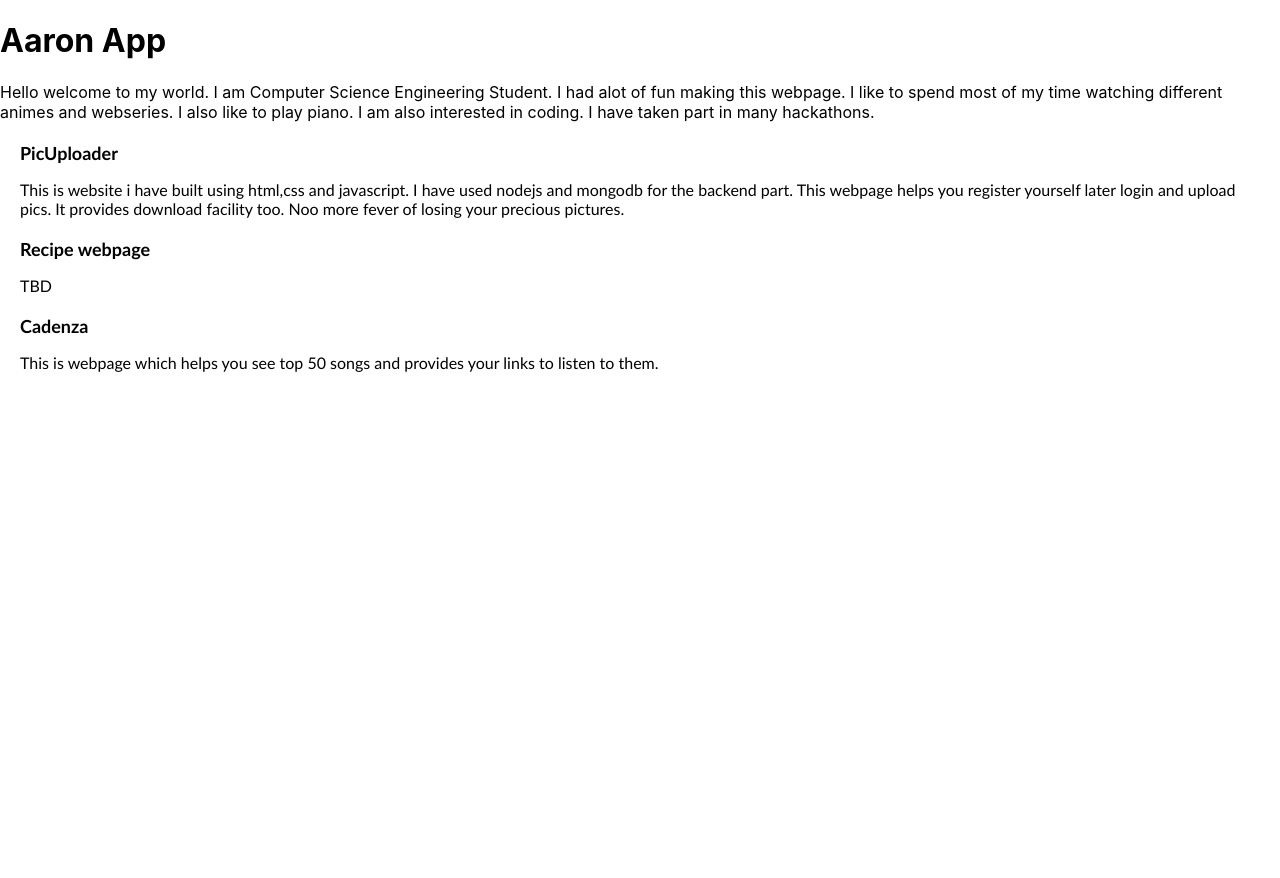
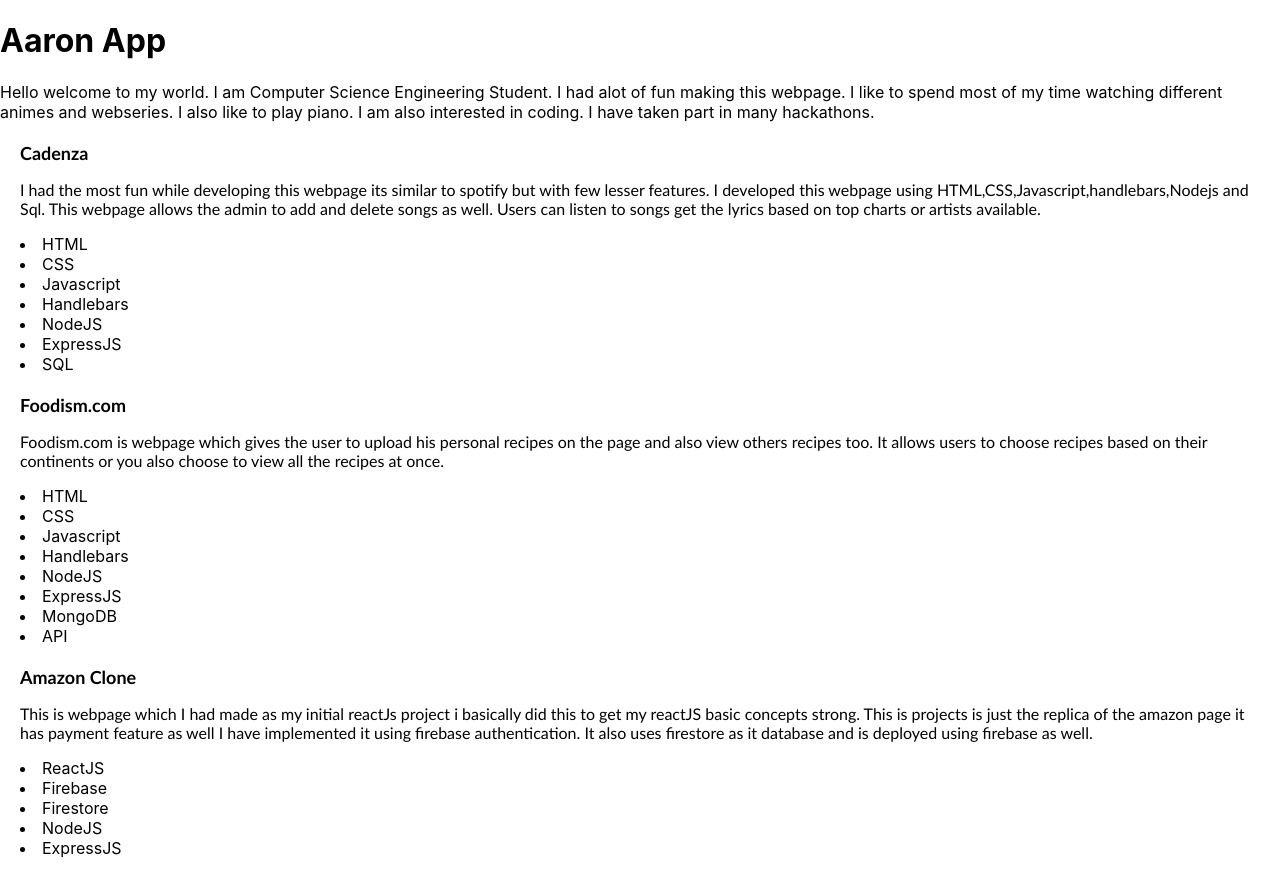
Before and after one commit to jevil25/portfolio, a React (Create React App) app: page / in a window 1280 px wide. Before the commit the page ends 800 px from the top, so only its background shows below. Built offline with nearby package versions, Linux system fonts and the light colour scheme.

Commit message:
aaded new component

```diff
--- a/package.json
+++ b/package.json
@@ -8,6 +8,7 @@
     "@testing-library/user-event": "^13.5.0",
     "react": "^18.2.0",
     "react-dom": "^18.2.0",
+    "react-router-dom": "^6.6.1",
     "react-scripts": "5.0.1",
     "web-vitals": "^2.1.4"
   },
--- a/src/App.js
+++ b/src/App.js
@@ -3,24 +3,22 @@
 import Header from './Components/Header.js'
 import Projects from './Components/Projects'
 import projectdata from './Projectdata'
+import { Router,Routes,Route } from "react-router-dom";
 
 function App() {
   return (
-    <><Header />
-    <Description />
-    <Projects
-      title={projectdata[0].title}
-      description={projectdata[0].description}
-    />
-    <Projects
-      title={projectdata[1].title}
-      description={projectdata[1].description}
-    />
-    <Projects
-      title={projectdata[2].title}
-      description={projectdata[2].description}
-    />
-          </>
+    <>
+      <Header />
+        <Description />
+          {Array(projectdata.length).fill().map((_,i)=>(
+            <Projects
+              Key={projectdata[i].Key}
+              title={projectdata[i].title}
+              description={projectdata[i].description}
+              frameworks={projectdata[i].Technologies_Used}
+              />
+          ))}
+   </>
   );
 }
 
--- a/src/Components/Projects.js
+++ b/src/Components/Projects.js
@@ -1,8 +1,11 @@
-function Project(props){
+function Project({ Key,title,description,frameworks }){
     return <>
     <div className="projects">
-        <h2 className="projecttitle">{props.title}</h2>
-        <p className="projectdes">{props.description}</p>
+        <h2 className="projecttitle">{title}</h2>
+        <p className="projectdes">{description}</p>
+        {Array(frameworks.length).fill().map((_,i)=>(
+            <li>{frameworks[i]}</li>
+        ))}
     </div>
     </>
 }
--- a/src/Projectdata.js
+++ b/src/Projectdata.js
@@ -1,15 +1,21 @@
 const Projectdata=[
     {
-    title:"PicUploader",
-    description:"This is website i have built using html,css and javascript. I have used nodejs and mongodb for the backend part. This webpage helps you register yourself later login and upload pics. It provides download facility too. Noo more fever of losing your precious pictures."
+    key:'1',
+    title:"Cadenza",
+    description:"I had the most fun while developing this webpage its similar to spotify but with few lesser features. I developed this webpage using HTML,CSS,Javascript,handlebars,Nodejs and Sql. This webpage allows the admin to add and delete songs as well. Users can listen to songs get the lyrics based on top charts or artists available.",
+    Technologies_Used:['HTML','CSS','Javascript','Handlebars','NodeJS','ExpressJS','SQL']
 },
 {
-    title:"Recipe webpage",
-    description:"TBD"
+    key:'2',
+    title:"Foodism.com",
+    description:"Foodism.com is webpage which gives the user to upload his personal recipes on the page and also view others recipes too. It allows users to choose recipes based on their continents or you also choose to view all the recipes at once.",
+    Technologies_Used:['HTML','CSS','Javascript','Handlebars','NodeJS','ExpressJS','MongoDB','API']
 },
 {
-    title:"Cadenza",
-    description:"This is webpage which helps you see top 50 songs and provides your links to listen to them."
+    Key:'3',
+    title:"Amazon Clone",
+    description:"This is webpage which I had made as my initial reactJs project i basically did this to get my reactJS basic concepts strong. This is projects is just the replica of the amazon page it has payment feature as well I have implemented it using firebase authentication. It also uses firestore as it database and is deployed using firebase as well.",
+    Technologies_Used:['ReactJS','Firebase','Firestore','NodeJS','ExpressJS']
 }
 ]
 
```
Also changed, not shown: 1 other file (tests, documents, lock files or other folders).
